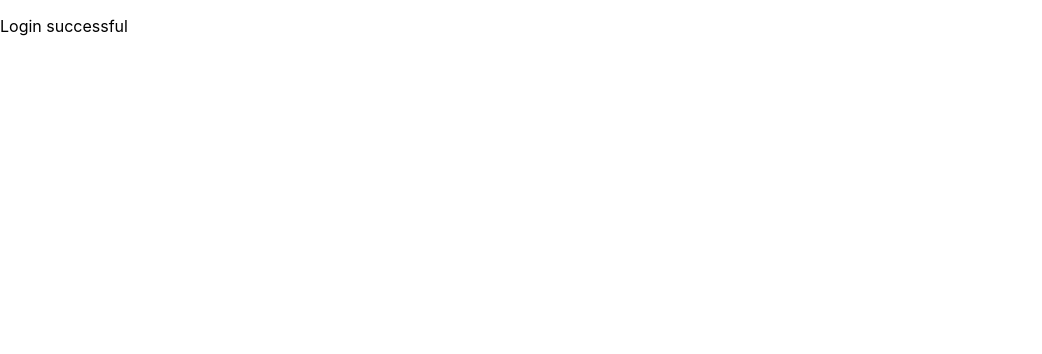
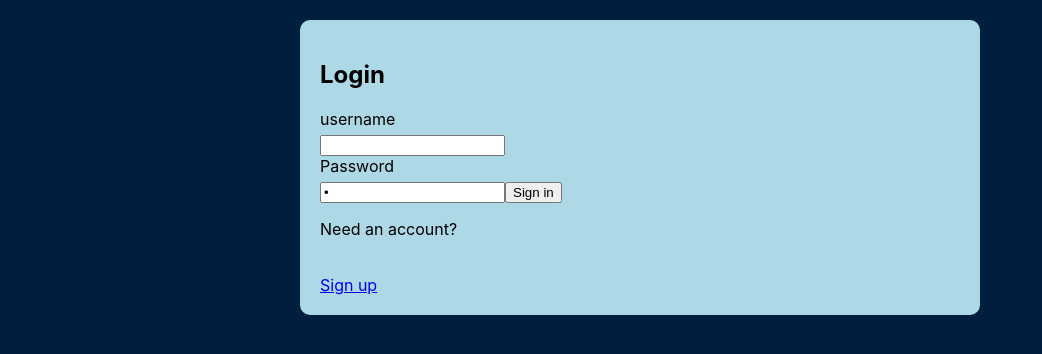
Before and after one commit to phase5lhcm/Fintracker, a React (Create React App) app: page / in a window 1280 px wide. Shown: the top 354 px of the page, without its empty margins (0-1042 px from the left). Built offline with nearby package versions, Linux system fonts and the light colour scheme.

Commit message:
Add AuthContext for global state

```diff
--- a/src/components/Login.js
+++ b/src/components/Login.js
@@ -25,13 +25,21 @@ const Login = () => {
   };
 
   return (
-    <>
-      {success ? (
+    <div style={{ backgroundColor: "#001f3f", width: "100%" }}>
+      {!success ? (
         <section>
           <p>Login successful</p>
         </section>
       ) : (
-        <section>
+        <section
+          style={{
+            backgroundColor: "#add8e6",
+            padding: "20px",
+            borderRadius: "10px",
+            width: "50%",
+            margin: "20px auto",
+          }}
+        >
           <p
             ref={errorRef}
             className={error ? "error: " : "offscreen"}
@@ -41,7 +49,12 @@ const Login = () => {
           </p>
           <h1>Login</h1>
           <form onSubmit={handleSubmit}>
-            <label htmlFor="username">username</label>
+            <label
+              htmlFor="username"
+              style={{ display: "block", marginBottom: "5px" }}
+            >
+              username
+            </label>
             <input
               type="text"
               id="username"
@@ -53,7 +66,12 @@ const Login = () => {
             ></input>
           </form>
           <form>
-            <label htmlFor="password">Password</label>
+            <label
+              htmlFor="password"
+              style={{ display: "block", marginBottom: "5px" }}
+            >
+              Password
+            </label>
             <input
               type="password"
               id="password"
@@ -70,7 +88,7 @@ const Login = () => {
           </form>
         </section>
       )}
-    </>
+    </div>
   );
 };
 
```
Also changed, not shown: src/context/AuthProvider.js (added, +15 -0 lines).
